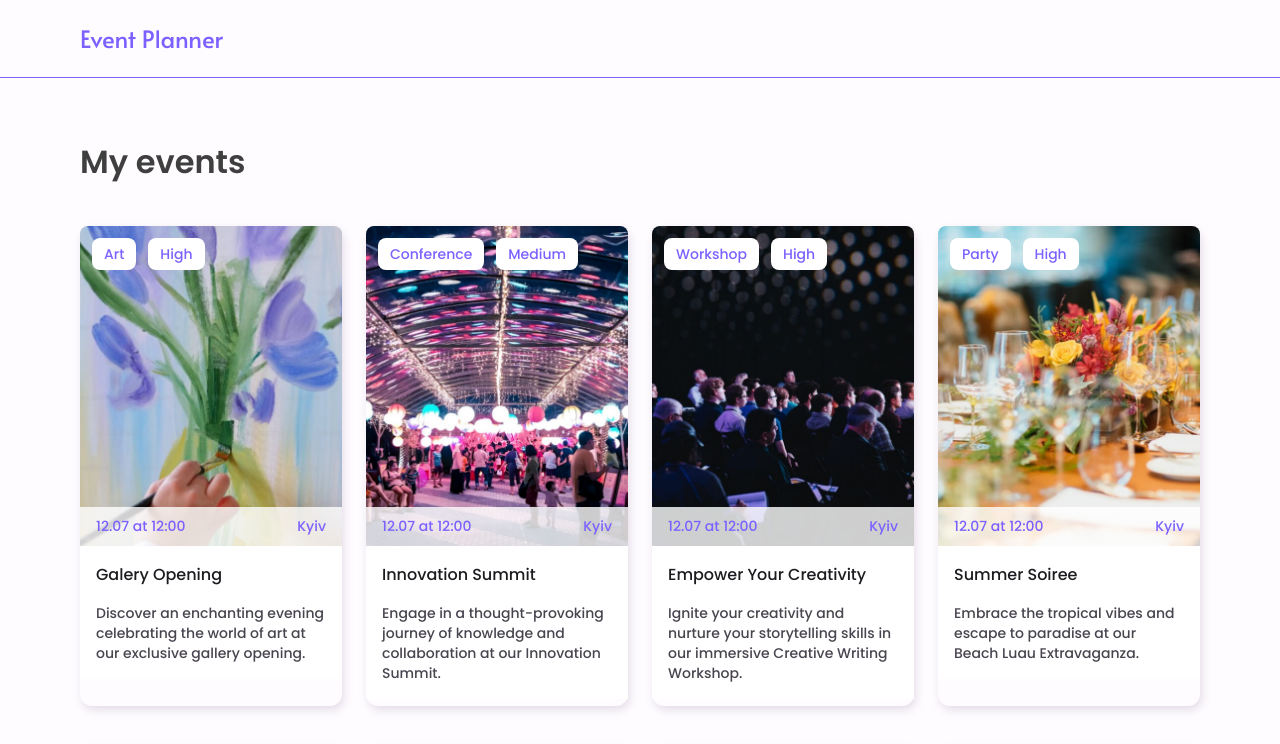
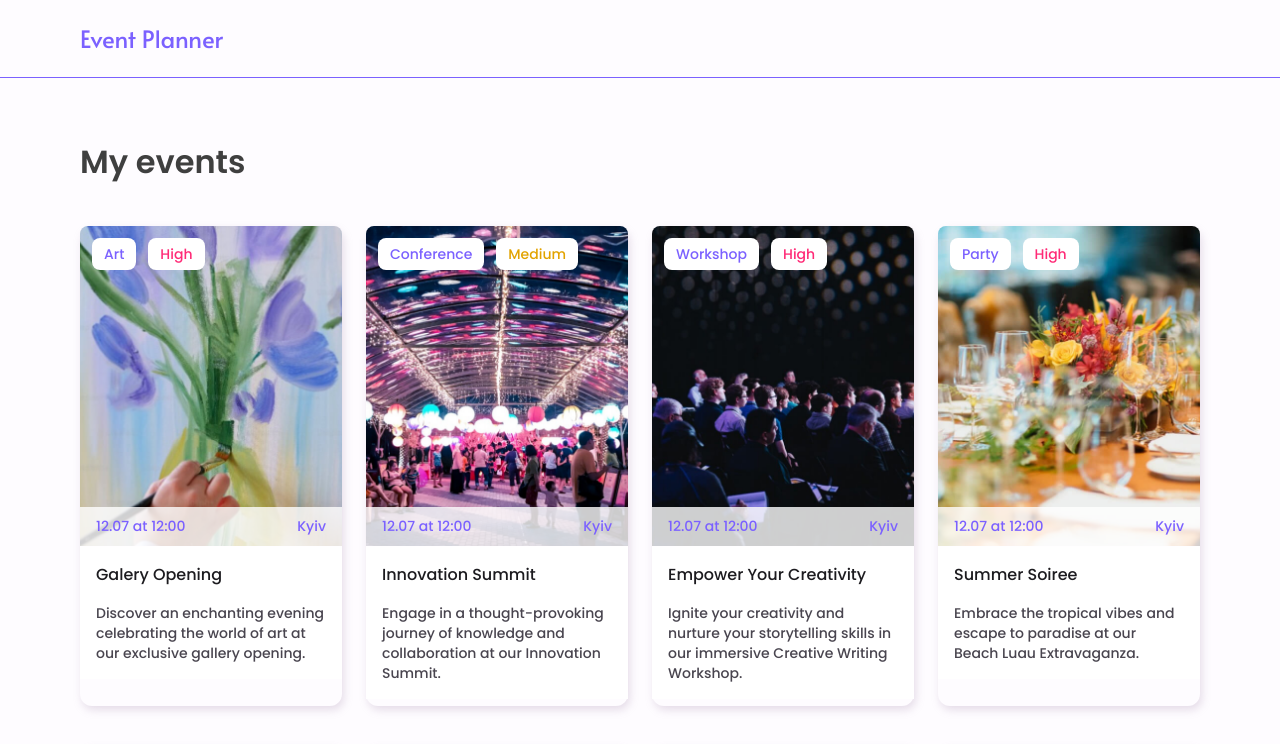
Before and after one commit to JustIrish/event-planner, a React (Create React App) app: page / in a window 1280 px wide. Shown: the top 744 px of the page. Built offline with nearby package versions, Linux system fonts and the light colour scheme.

Commit message:
update EventList.styled.js

```diff
--- a/src/components/EventsList/EventCard.js
+++ b/src/components/EventsList/EventCard.js
@@ -29,7 +29,7 @@ const EventCard = ({
     <Card>
       <PositionWrap>
         <Mark>{category}</Mark>
-        <Mark>{priority}</Mark>
+        <Mark type={priority}>{priority}</Mark>
       </PositionWrap>
       <Wrapper>
         <Image
--- a/src/components/EventsList/EventsList.styled.js
+++ b/src/components/EventsList/EventsList.styled.js
@@ -2,8 +2,8 @@ import styled from 'styled-components';
 import { mediaQueries } from 'styles/mediaQueries';
 
 export const CardList = styled.ul`
-  display: flex;
-  flex-wrap: wrap;
+  display: grid;
+  grid-template-columns: repeat(auto-fill, minmax(262px, 1fr));
   gap: 24px;
   padding: 40px 0;
 
@@ -23,13 +23,6 @@ export const Card = styled.li`
   position: relative;
   box-shadow: 2px 4px 9px 0px rgba(166, 141, 174, 0.28);
   border-radius: 12px;
-  transform: translateY(0);
-
-  ${mediaQueries('tablet')`
-     flex-basis: calc((100% - 24px) / 2);`};
-
-  ${mediaQueries('desktop')`
-  flex-basis: calc((100% - 72px) / 4);`};
 `;
 
 export const Wrapper = styled.div`
@@ -102,9 +95,24 @@ export const Mark = styled.p`
   padding: 6px 12px;
   border-radius: 8px;
   background-color: #fff;
-  color: #7b61ff;
   font-size: 14px;
   font-weight: 500;
+
+  color: ${props => {
+    switch (props.type) {
+      case 'High':
+        return '#FF2B77';
+
+      case 'Medium':
+        return '#E2A300';
+
+      case 'Low':
+        return '#6BD475';
+
+      default:
+        return '#7b61ff';
+    }
+  }};
 `;
 
 export const DescWrap = styled.div`
```
